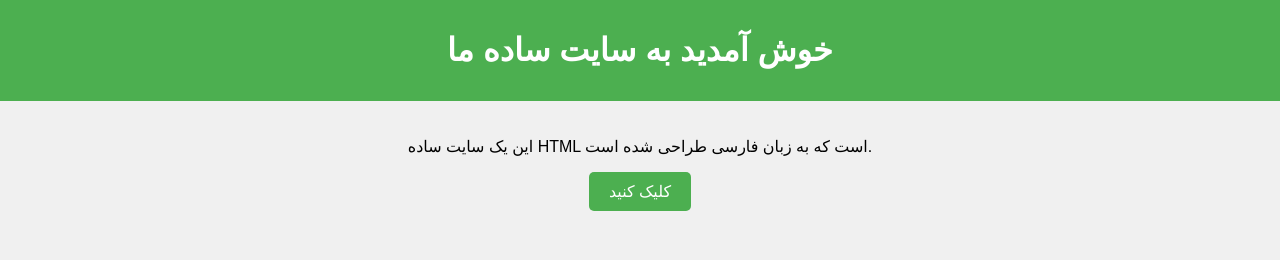
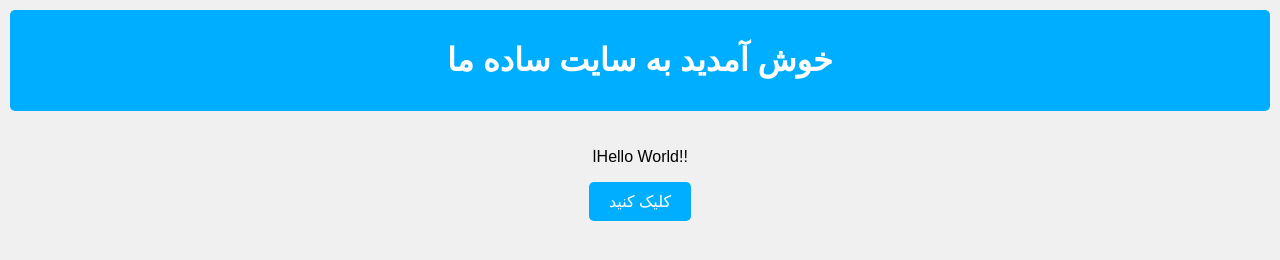
Before and after one commit to Ahajipoor86/Lambda-Codeing, a plain HTML site: page index.html in a window 1280 px wide. Drawn offline with Linux system fonts and the light colour scheme.

Commit message:
Update index.html

```diff
--- a/index.html
+++ b/index.html
@@ -8,20 +8,21 @@
         body {
             font-family: Arial, sans-serif;
             text-align: center;
-            margin: 0;
+            margin: 10px;
             padding: 0;
             background-color: #f0f0f0;
         }
         header {
-            background-color: #4CAF50;
+            background-color: #00AEFF;
             color: white;
             padding: 10px 0;
+            border-radius : 5px;
         }
         main {
             padding: 20px;
         }
         button {
-            background-color: #4CAF50;
+            background-color: #00AEFF;
             color: white;
             border: none;
             padding: 10px 20px;
@@ -39,7 +40,7 @@
         <h1>خوش آمدید به سایت ساده ما</h1>
     </header>
     <main>
-        <p>این یک سایت ساده HTML است که به زبان فارسی طراحی شده است.</p>
+        <p>اHello World!!</p>
         <button onclick="alert('دکمه کلیک شد!')">کلیک کنید</button>
     </main>
 </body>
```
